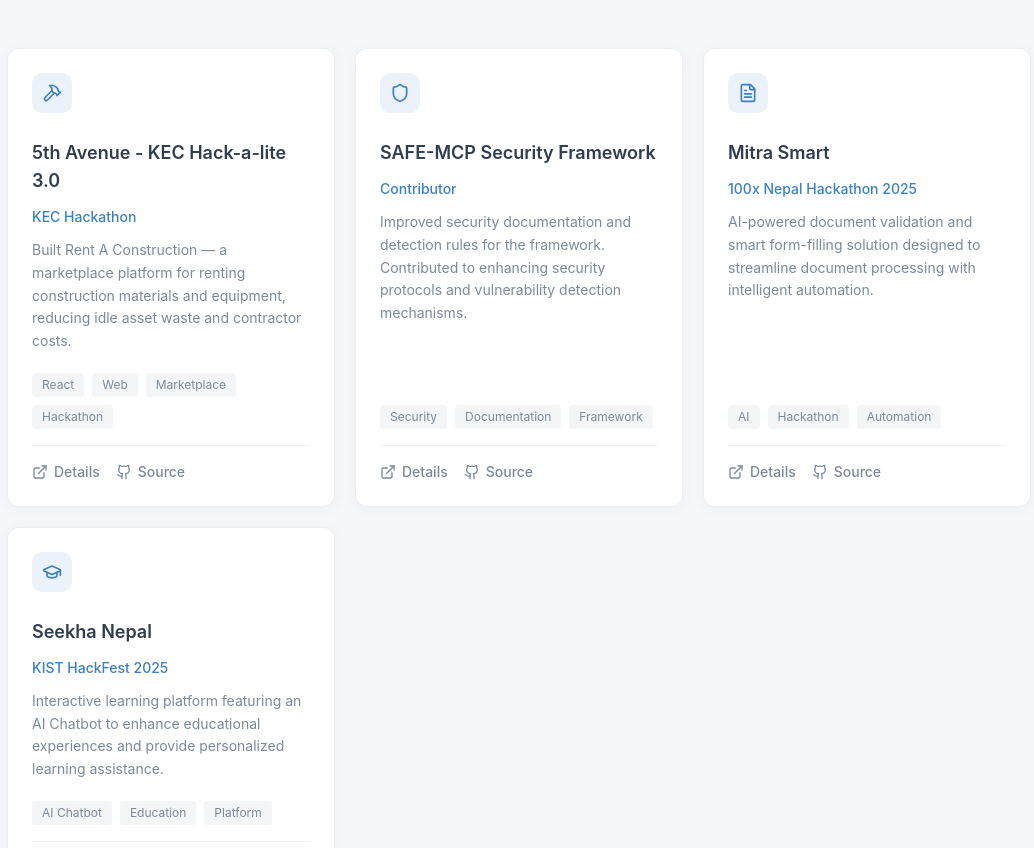
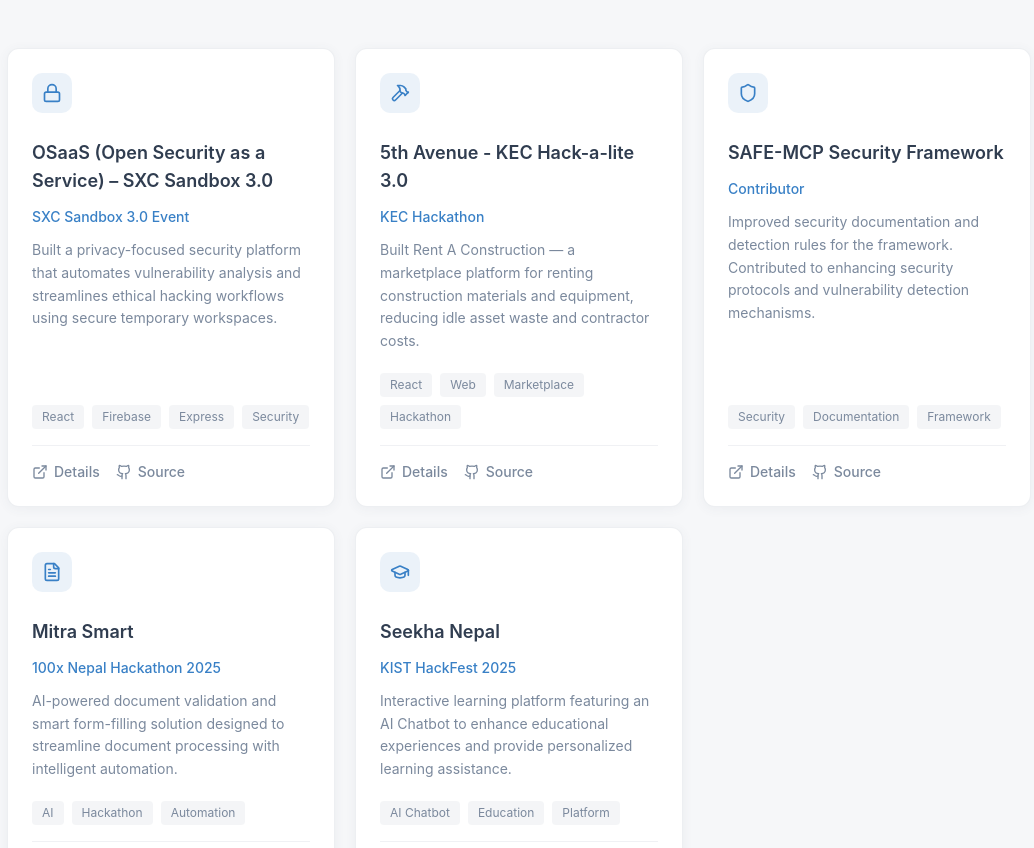
Before and after one commit to rajivsthh/portfolio-main, a React (Vite) app: page / in a window 1280 px wide. Shown: the part 2600-3448 px from the top of the page, without its empty margins (121-1155 px from the left). Built offline with nearby package versions, Linux system fonts and the light colour scheme; the HTML template or start-up script is replaced by a standard one.

Commit message:
Add OSaaS SXC Sandbox 3.0 project

```diff
--- a/src/components/ProjectsSection.tsx
+++ b/src/components/ProjectsSection.tsx
@@ -1,6 +1,17 @@
-import { Shield, FileText, GraduationCap, ShoppingCart, Hammer, ExternalLink, Github } from 'lucide-react';
+import { Shield, FileText, GraduationCap, Hammer, Lock, ExternalLink, Github } from 'lucide-react';
 
 const projects = [
+  {
+    title: "OSaaS (Open Security as a Service) – SXC Sandbox 3.0",
+    role: "SXC Sandbox 3.0 Event",
+    description: "Built a privacy-focused security platform that automates vulnerability analysis and streamlines ethical hacking workflows using secure temporary workspaces.",
+    tags: ["React", "Firebase", "Express", "Security"],
+    icon: Lock,
+    links: {
+      demo: "#",
+      github: "#",
+    },
+  },
   {
     title: "5th Avenue - KEC Hack-a-lite 3.0",
     role: "KEC Hackathon",
```
